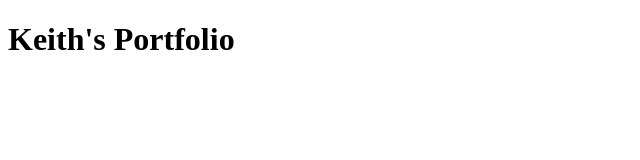
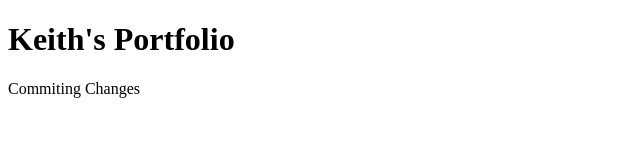
Before and after one commit to TheCrock478/turbo-eureka, a plain HTML site: page index.html in a window 1280 px wide. Shown: the whole page, without its empty margins (0-640 px from the left). Drawn offline with Linux system fonts and the light colour scheme.

Commit message:
Update site

```diff
--- a/index.html
+++ b/index.html
@@ -7,6 +7,6 @@
   </head>
   <body>
     <h1>Keith's Portfolio</h1>
-    <p></p>
+    <p>Commiting Changes</p>
   </body>
 </html>
```
